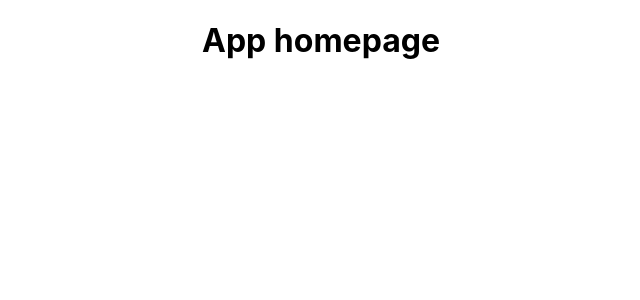
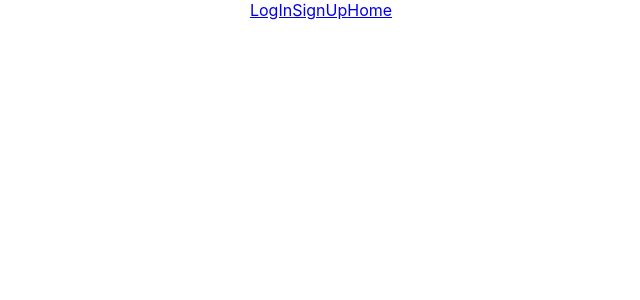
Before and after one commit to expat-journal-01/react-frontend, a React (Create React App) app in the folder client/: page / in a window 1280 px wide. Shown: the top 300 px of the page, without its empty margins (319-959 px from the left). Built offline with nearby package versions, Linux system fonts and the light colour scheme.

Commit message:
added routes to the app

```diff
--- a/client/package.json
+++ b/client/package.json
@@ -10,6 +10,7 @@
     "axios": "0.19.2",
     "react": "^16.13.1",
     "react-dom": "^16.13.1",
+    "react-router-dom": "5.2.0",
     "react-redux": "7.2.0",
     "react-scripts": "3.4.1",
     "redux": "4.0.5",
--- a/client/src/App.js
+++ b/client/src/App.js
@@ -1,10 +1,28 @@
 import React from 'react';
+import { BrowserRouter as Route, NavLink } from 'react-router-dom';
 import './App.css';
 
 function App() {
   return (
     <div className="App">
-      <h1>App homepage</h1>
+      <header>
+        <NavLink exact to = "/login">
+          LogIn
+        </NavLink>
+
+        <NavLink exact to = "/signup">
+          SignUp
+        </NavLink>
+
+        <NavLink exact to = "/">
+          Home
+        </NavLink>
+      </header>
+      <Route exact path = "/" />
+
+      <Route exact path = "/login" />
+
+      <Route exact path = "/signup" />
     </div>
   );
 }
--- a/client/src/index.js
+++ b/client/src/index.js
@@ -1,5 +1,6 @@
 import React from 'react';
 import ReactDOM from 'react-dom';
+import { BrowserRouter as Router } from "react-router-dom";
 import { createStore, applyMiddleware } from "redux";
 import { Provider } from "react-redux";
 import thunk from 'redux-thunk';
@@ -13,7 +14,9 @@ const store = createStore(reducer, applyMiddleware(thunk));
 ReactDOM.render(
   <React.StrictMode>
     <Provider store = {store}>
-      <App />
+      <Router>
+        <App />
+      </Router>
     </Provider>
   </React.StrictMode>,
   document.getElementById('root')
--- a/client/src/reducers/index.js
+++ b/client/src/reducers/index.js
@@ -6,7 +6,9 @@ const initalState = {
         description: "",
         coverImage: "",
         userId: "",
-    }
+    },
+    isLoading: false,
+    error: ""
 }
 
 export const reducer = (state = initalState, action) => {
```
Also changed, not shown: 1 other file (tests, documents, lock files or other folders).
